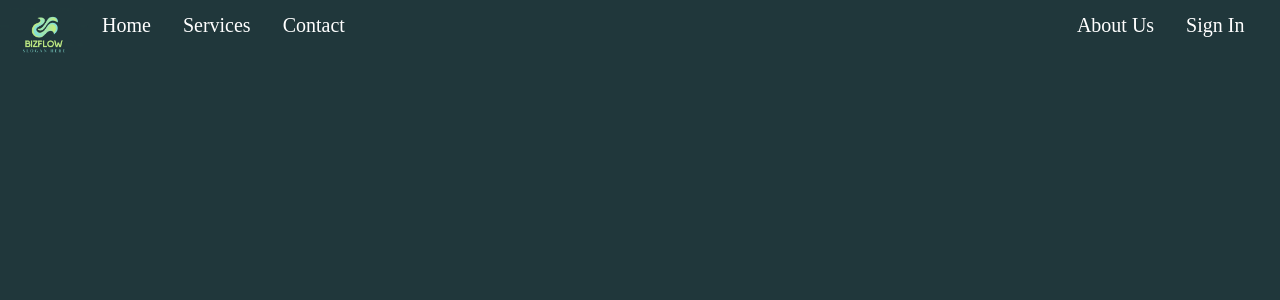
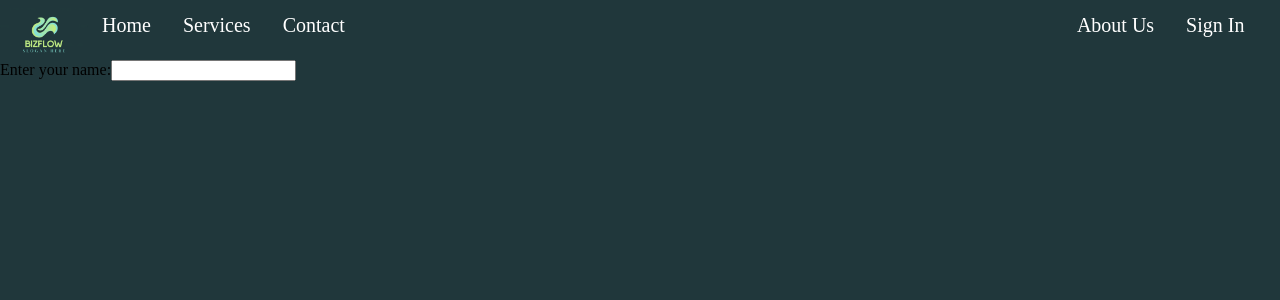
Before and after one commit to Darkmode122/Fullstackmanagement-Bizflow, a React (Vite) app in the folder Bizflowapp-Frontend/: page /signin in a window 1280 px wide. Shown: the top 300 px of the page. Built offline with nearby package versions, Linux system fonts and the light colour scheme.

Commit message:
Changes made in signin form

```diff
--- /dev/null
+++ b/Bizflowapp-Frontend/src/Signin.jsx
@@ -0,0 +1,10 @@
+function Signin() {
+  return (
+    <form>
+      <label>Enter your name:
+        <input type="text" />
+      </label>
+    </form>
+  )
+}
+export default Signin;
--- a/Bizflowapp-Frontend/src/main.jsx
+++ b/Bizflowapp-Frontend/src/main.jsx
@@ -2,6 +2,7 @@ import ReactDOM from "react-dom/client";
 import App from "./App.jsx";
 import './App.css';
 import About from "./About.jsx";
+import Signin from "./Signin.jsx";
 import { BrowserRouter, Routes, Route, Link } from 'react-router-dom';
 
 ReactDOM.createRoot(document.getElementById("root")).render(
@@ -10,6 +11,7 @@ ReactDOM.createRoot(document.getElementById("root")).render(
     <Routes>
 
         <Route path="/about" element={<About />} />
+        <Route path="/signin" element={<Signin />} />
 
     </Routes>
   </BrowserRouter>
```
